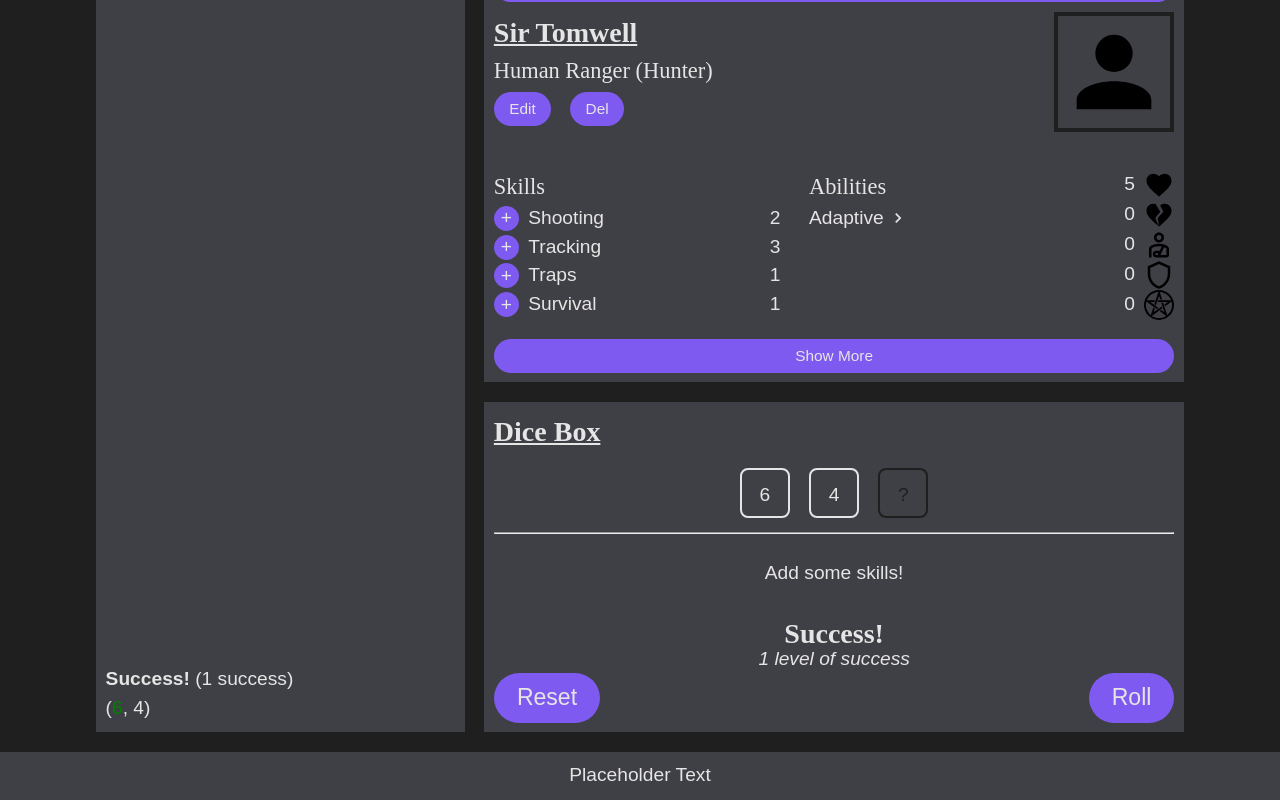
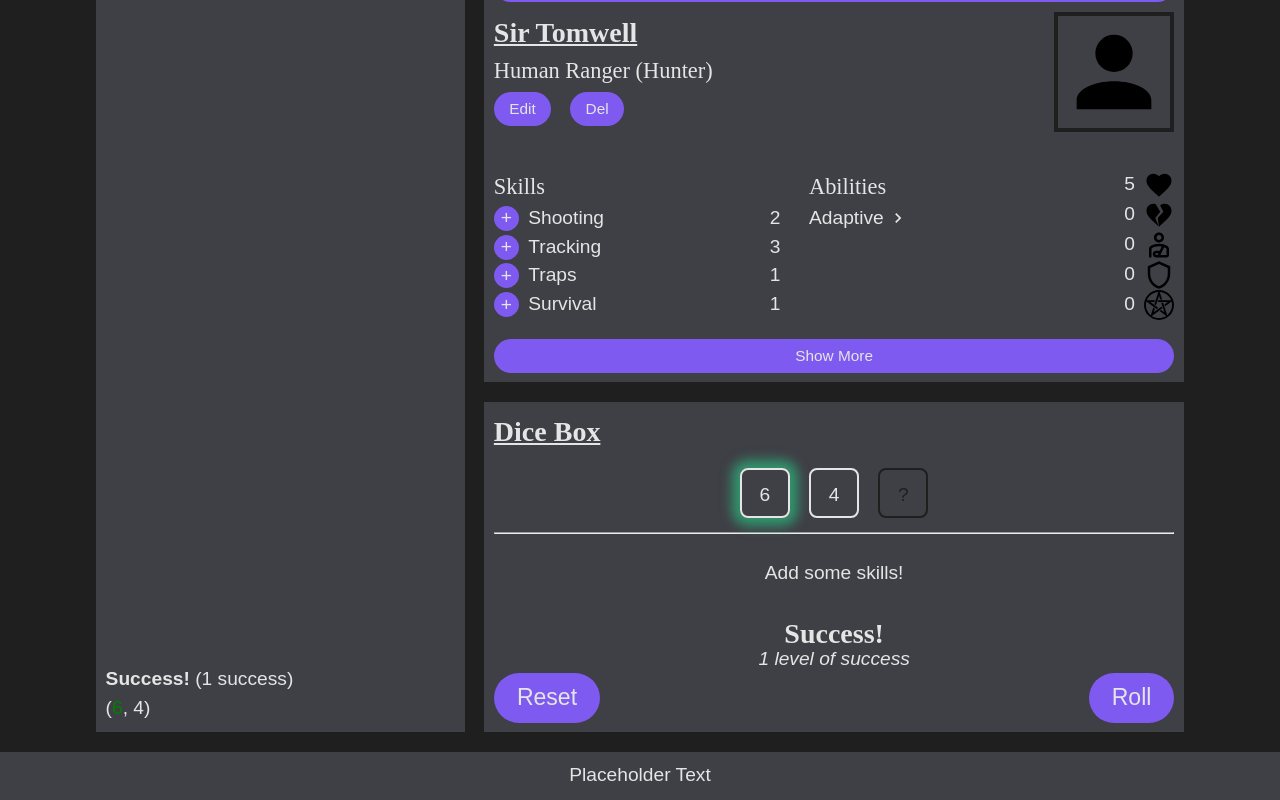
Before and after one commit to gemini-mastiff/heroic-tales-app, a React (Vite) app: page / in a window 1280 px wide. Both pictures are taken after a click on the button "Roll". Shown: the part 139-939 px from the top of the page. Built offline with nearby package versions, Linux system fonts and the light colour scheme; a web font is replaced by a local one.

Commit message:
style: add glow to Dice on success or crit fail

```diff
--- a/src/components/DiceBox.jsx
+++ b/src/components/DiceBox.jsx
@@ -1,6 +1,16 @@
 import { useState } from "react";
 import styled from "styled-components";
 import Button from "./Button.jsx";
+
+function getGlow(result, successThreshold) {
+  if (result === 1) {
+    return "0px 0px 12px 8px rgba(239,69,100,0.73);";
+  } else if (result >= successThreshold) {
+    return "0px 0px 12px 8px rgba(44,182,125,0.73);";
+  } else {
+    return null;
+  }
+}
 
 export default function DiceBox({
   skillTotal,
@@ -28,6 +38,7 @@ export default function DiceBox({
           key={crypto.randomUUID()}
           $isSelected={i < checkResults.length}
           onClick={() => handleDifficulty(i)}
+          $glow={getGlow(checkResults[i], 5)}
         >
           {i < checkResults.length ? checkResults[i] : "?"}
         </CheckDice>
@@ -36,7 +47,11 @@ export default function DiceBox({
 
     for (let i = 0; i < skillResults.length; i++) {
       skillDice.push(
-        <Dice key={crypto.randomUUID()} $isSelected={true}>
+        <Dice
+          key={crypto.randomUUID()}
+          $isSelected={true}
+          $glow={getGlow(skillResults[i], 6)}
+        >
           {skillResults[i]}
         </Dice>
       );
@@ -119,6 +134,7 @@ const Dice = styled.div`
   text-align: center;
   vertical-align: middle;
   line-height: 50px;
+  box-shadow: ${(props) => props.$glow};
 `;
 const CheckDice = styled(Dice)`
   &:hover {
```
